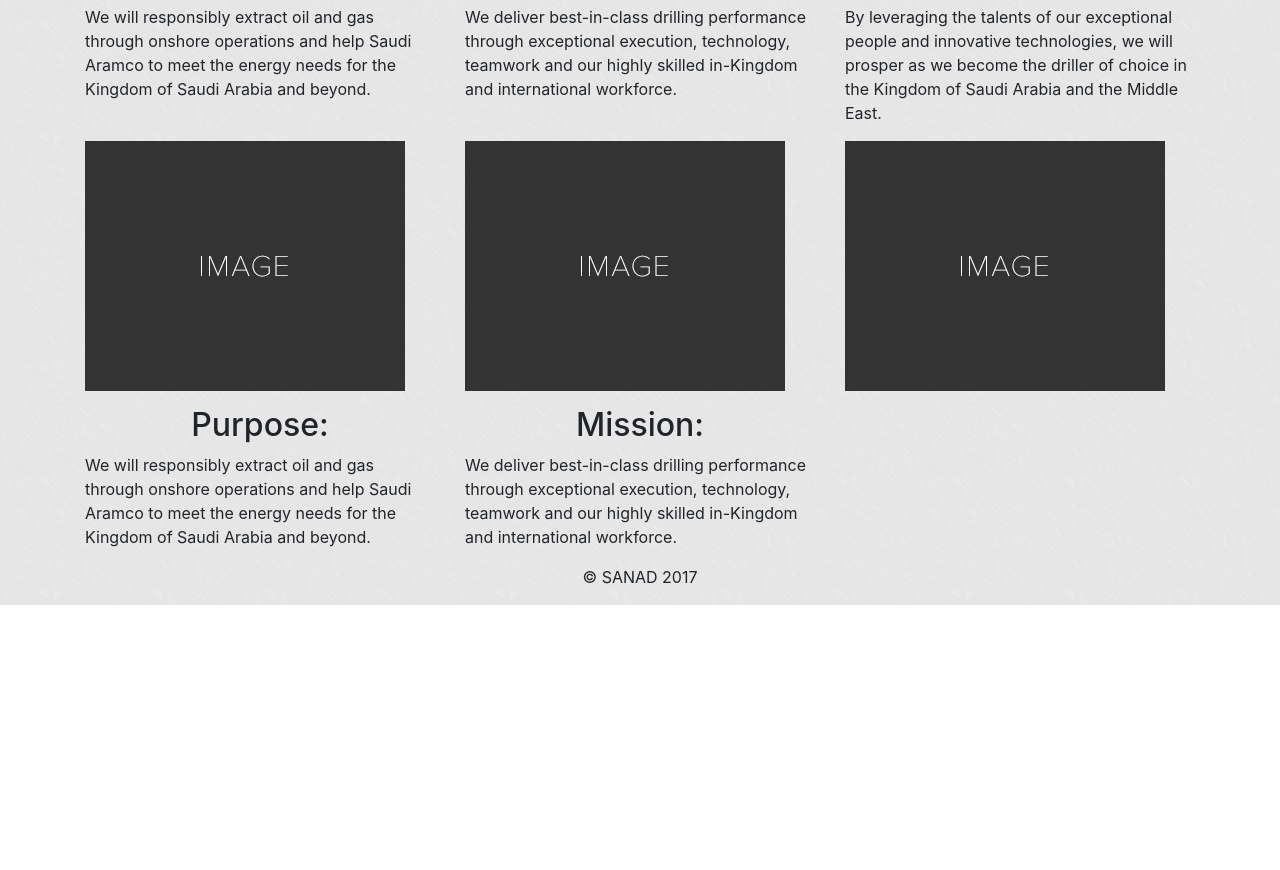
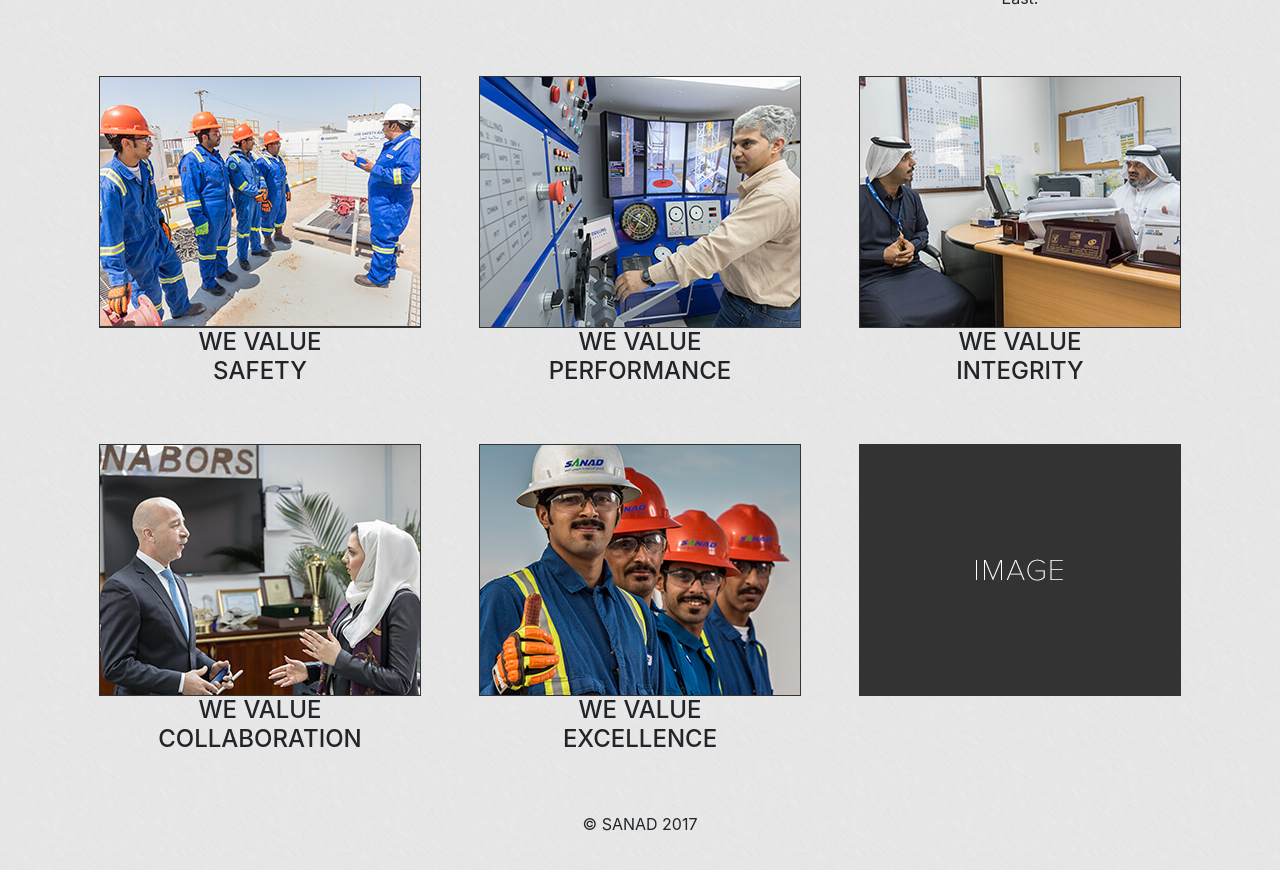
Before and after one commit to fernandofuentes/sanad, a website: page about-us.html in a window 1280 px wide. Shown: the part 1054-1924 px from the top of the page. Before the commit the page ends 1659 px from the top, so only its background shows below. Drawn offline with nearby package versions, Linux system fonts and the light colour scheme.

Commit message:
ton of updates

```diff
--- a/about-us.html
+++ b/about-us.html
@@ -41,11 +41,12 @@
         <ul class="navbar-nav ml-auto">
           <li class="nav-item active">
             <a class="nav-link" href="index.html">Home
-                <span class="sr-only">(current)</span>
               </a>
           </li>
           <li class="nav-item">
-            <a class="nav-link" href="about-us.html">About</a>
+            <a class="nav-link" href="about-us.html">About
+            <span class="sr-only">(current)</span>
+          </a>
           </li>
         </ul>
       </div>
@@ -68,39 +69,53 @@
   <div id="about" class="container text-container">
     <div class="row">
       <div class="col-lg-12">
+        <h1>Sanad's Purpose, Mission, Vision and Values</h1>
         <p>Saudi Aramco Nabors Drilling Company, or SANAD, is a 50/50 joint venture partnership between Saudi Aramco and Nabors. SANAD is one of the anchor projects that has emerged from Saudi Arabia's efforts to introduce world-class industry hubs locally,
           in order to foster economic growth and job creation. Nabors and Saudi Aramco have made contributions of equal value consisting of cash and/or assets into the entity. Additionally, Nabors and Saudi Aramco have agreed that SANAD will purchase
           and operate fifty (50) locally-sourced newly constructed rigs over a ten year period, at defined contracted economics.</p>
       </div>
     </div>
 
-    <!-- IMAGE OF OWNERS -->
-    <div class="row">
-      <div class="col-lg-12">
-        <img src="">
-      </div>
-    </div>
-
     <div class="row">
       <!-- PURPOSE -->
       <div class="col-lg-4 hot-buttons">
-        <img src="assets/images/image.jpg">
         <h2>Purpose:</h2>
         <p>We will responsibly extract oil and gas through onshore operations and help Saudi Aramco to meet the energy needs for the Kingdom of Saudi Arabia and beyond.</p>
       </div>
 
       <!-- MISSION -->
       <div class="col-lg-4 hot-buttons">
-        <img src="assets/images/image.jpg">
         <h2>Mission:</h2>
         <p>We deliver best-in-class drilling performance through exceptional execution, technology, teamwork and our highly skilled in-Kingdom and international workforce.</p>
       </div>
 
       <!-- VISION -->
       <div class="col-lg-4 hot-buttons">
-        <img src="assets/images/image.jpg">
         <h2>Vision:</h2>
         <p>By leveraging the talents of our exceptional people and innovative technologies, we will prosper as we become the driller of choice in the Kingdom of Saudi Arabia and the Middle East.</p>
+      </div>
+
+    </div>
+
+
+
+    <div class="row">
+      <!-- PURPOSE -->
+      <div class="col-lg-4 hot-buttons">
+        <img src="assets/images/safety.jpg">
+        <h4>WE VALUE<br>SAFETY</h4>
+      </div>
+
+      <!-- MISSION -->
+      <div class="col-lg-4 hot-buttons">
+        <img src="assets/images/performance.jpg">
+        <h4>WE VALUE<br>PERFORMANCE</h4>
+      </div>
+
+      <!-- VISION -->
+      <div class="col-lg-4 hot-buttons">
+        <img src="assets/images/integrity.jpg">
+        <h4>WE VALUE<br>INTEGRITY</h4>
       </div>
 
     </div>
@@ -108,16 +123,14 @@
     <div class="row">
       <!-- PURPOSE -->
       <div class="col-lg-4 hot-buttons">
-        <img src="assets/images/image.jpg">
-        <h2>Purpose:</h2>
-        <p>We will responsibly extract oil and gas through onshore operations and help Saudi Aramco to meet the energy needs for the Kingdom of Saudi Arabia and beyond.</p>
+        <img src="assets/images/collaboration.jpg">
+        <h4>WE VALUE<br>COLLABORATION</h4>
       </div>
 
       <!-- MISSION -->
       <div class="col-lg-4 hot-buttons">
-        <img src="assets/images/image.jpg">
-        <h2>Mission:</h2>
-        <p>We deliver best-in-class drilling performance through exceptional execution, technology, teamwork and our highly skilled in-Kingdom and international workforce.</p>
+        <img src="assets/images/excellence.jpg">
+        <h4>WE VALUE<br>EXCELLENCE</h4>
       </div>
 
       <!-- VISION -->
--- a/assets/css/about-us.css
+++ b/assets/css/about-us.css
@@ -3,8 +3,12 @@ body {
   background-repeat: repeat;
 }
 
-h2 {
+h2, h3, h4, h5 {
   text-align: center;
+}
+
+.row {
+  margin-bottom: 50px;
 }
 
 /* HOMEPAGE BANNER */
@@ -15,6 +19,7 @@ h2 {
   background-size: cover;
   height: 500px;
   background-position: bottom;
+  margin-bottom: 100px;
 }
 
 .display-3, .lead {
@@ -23,8 +28,12 @@ h2 {
 
 /* HOT BUTTONS */
 
+.hot-buttons {
+  text-align: center;
+}
+
 .hot-buttons img {
-  margin-bottom: 15px;
+  border: 1px solid #333333;
 }
 
 /* COPYRIGHT */
--- a/assets/css/index.css
+++ b/assets/css/index.css
@@ -1,7 +1,9 @@
 body {
   background-image: url("../images/sanad-bkg.jpg");
   background-repeat: no-repeat;
-  background-position: bottom;
+  background-color: #a1aabe;
+  background-size: cover;
+  background-position: center bottom;
 }
 
 /* COPYRIGHT */
```
Also changed, not shown: assets/images/collaboration.jpg (added), assets/images/excellence.jpg (added), assets/images/integrity.jpg (added), assets/images/performance.jpg (added), assets/images/safety.jpg (added), assets/images/sanad-color-logo.png (added), assets/images/sanad-full-logo.png (added), assets/images/sanad.png (added), 2 other files.
